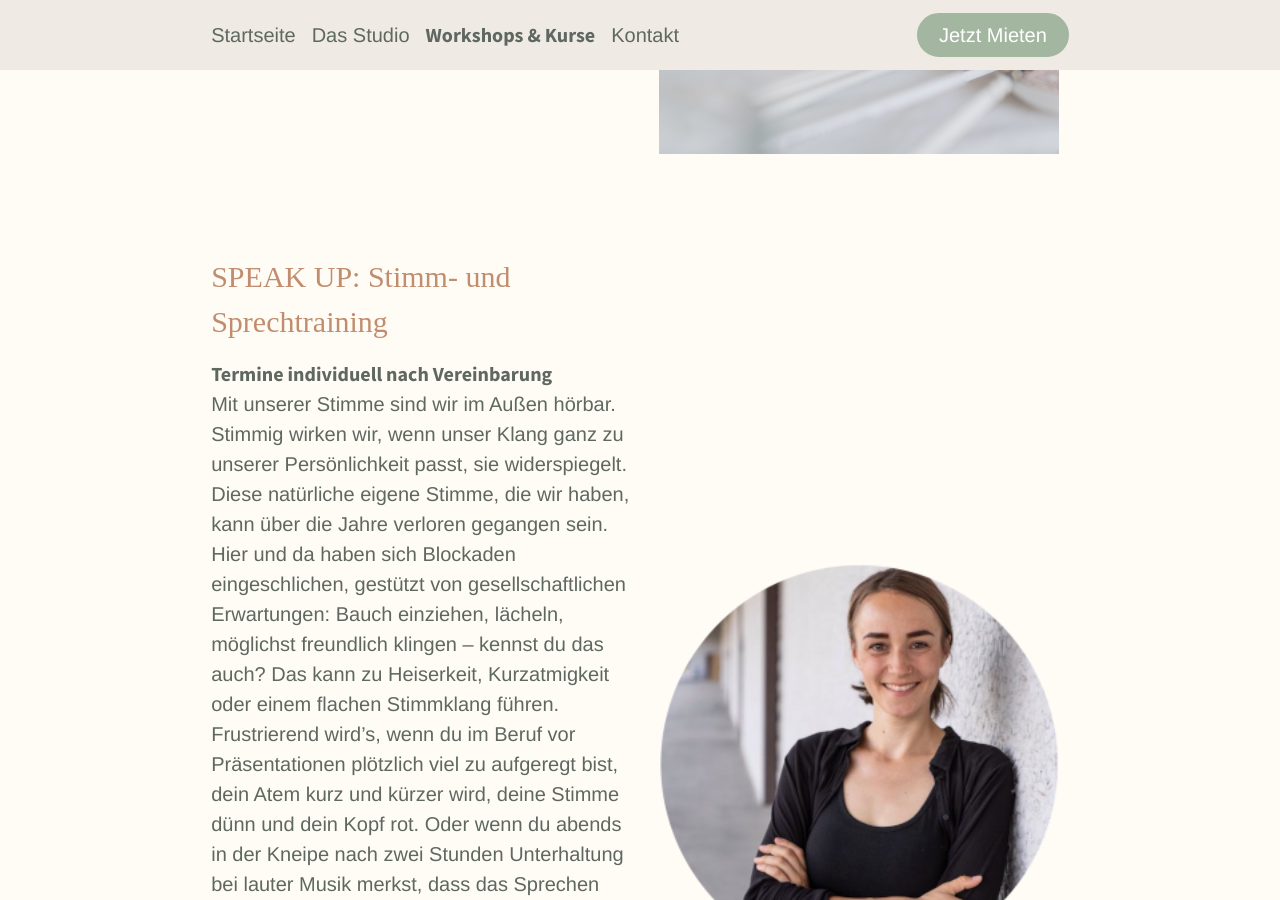
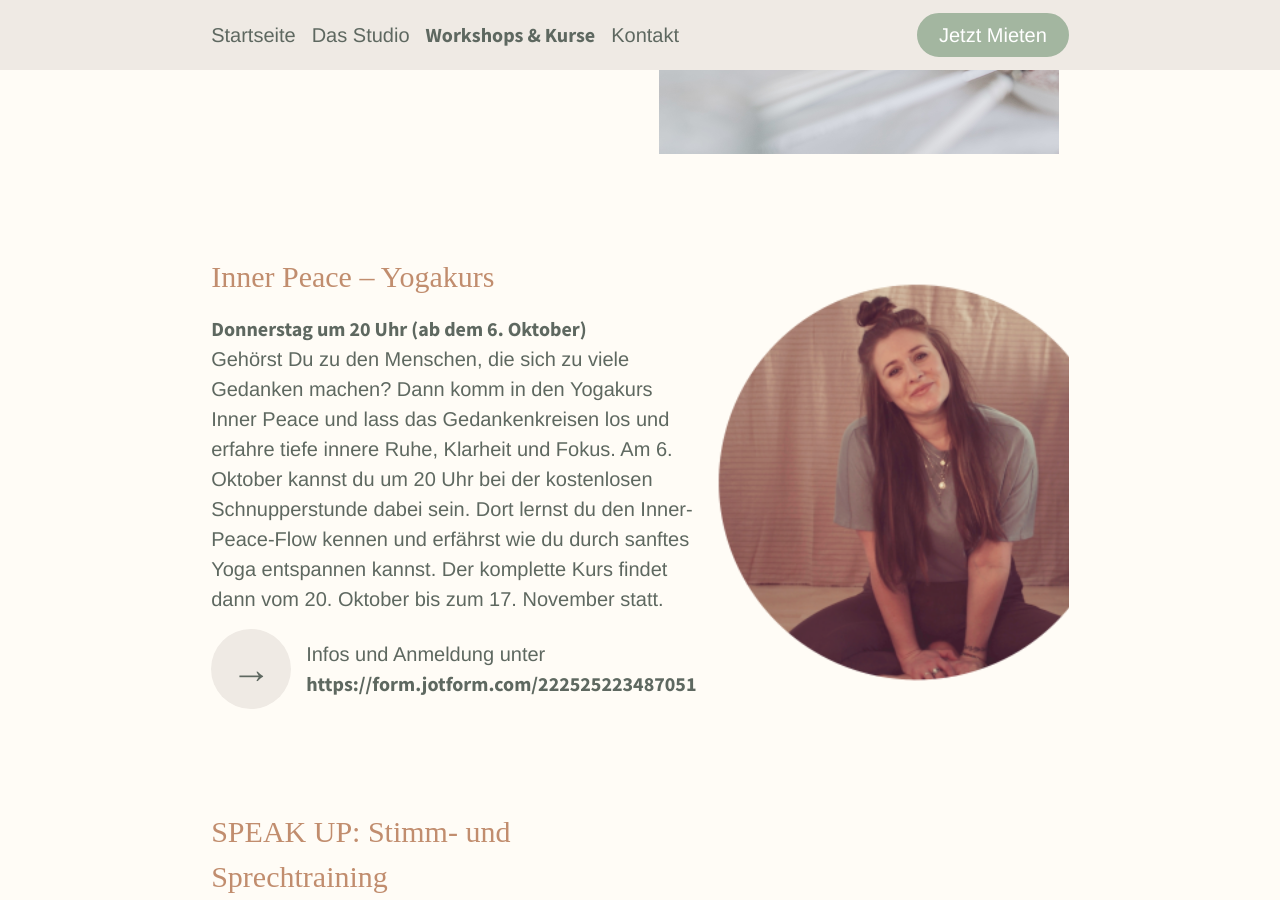
Before and after one commit to sonjafeitsch/meine-nische-website, a Jekyll site: the page built from kurse.html, in a window 1280 px wide and 900 px high, scrolled down 575 px. Built offline with Jekyll 4.4.1, drawn with Linux system fonts in a browser that asks for light colours; some web fonts are replaced.

Commit message:
update events

```diff
--- a/kurse.html
+++ b/kurse.html
@@ -4,6 +4,14 @@ title: Meine Nische | Kurse
 style: kurse.css
 permalink: kurse
 events:
+  - name: Inner Peace – Yogakurs
+    image: katrin.png
+    time: Donnerstag um 20 Uhr (ab dem 6. Oktober)
+    description: "Gehörst Du zu den Menschen, die sich zu viele Gedanken machen? Dann komm in den Yogakurs Inner Peace und
+    lass das Gedankenkreisen los und erfahre tiefe innere Ruhe, Klarheit und Fokus. Am 6. Oktober kannst du um 20 Uhr bei der kostenlosen
+    Schnupperstunde dabei sein. Dort lernst du den Inner-Peace-Flow kennen und erfährst wie du durch sanftes Yoga entspannen kannst.
+    Der komplette Kurs findet dann vom 20. Oktober bis zum 17. November statt."
+    address: https://form.jotform.com/222525223487051
   - name: "SPEAK UP: Stimm- und Sprechtraining"
     image: carolin.png
     time: Termine individuell nach Vereinbarung
```
Also changed, not shown: images/events/katrin.png (added).
